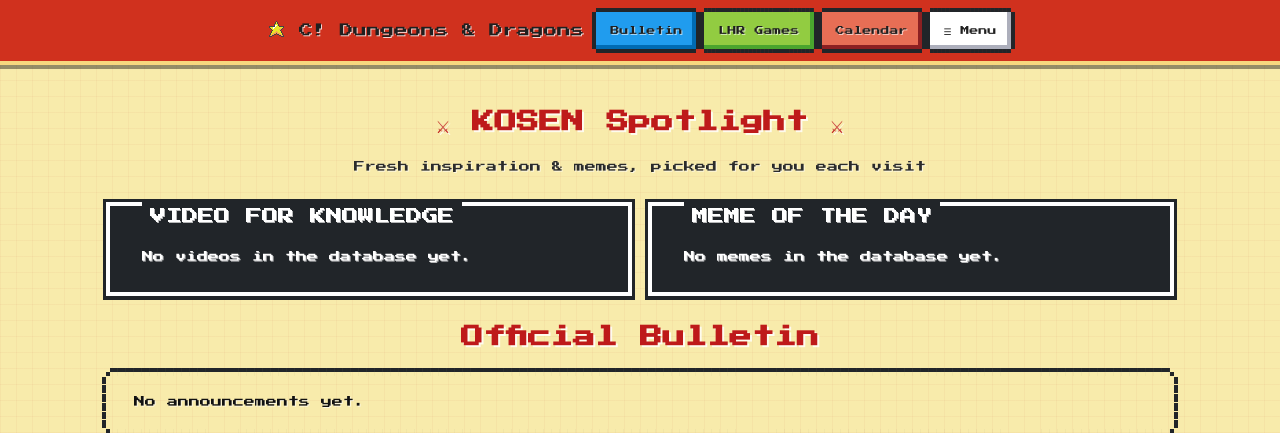
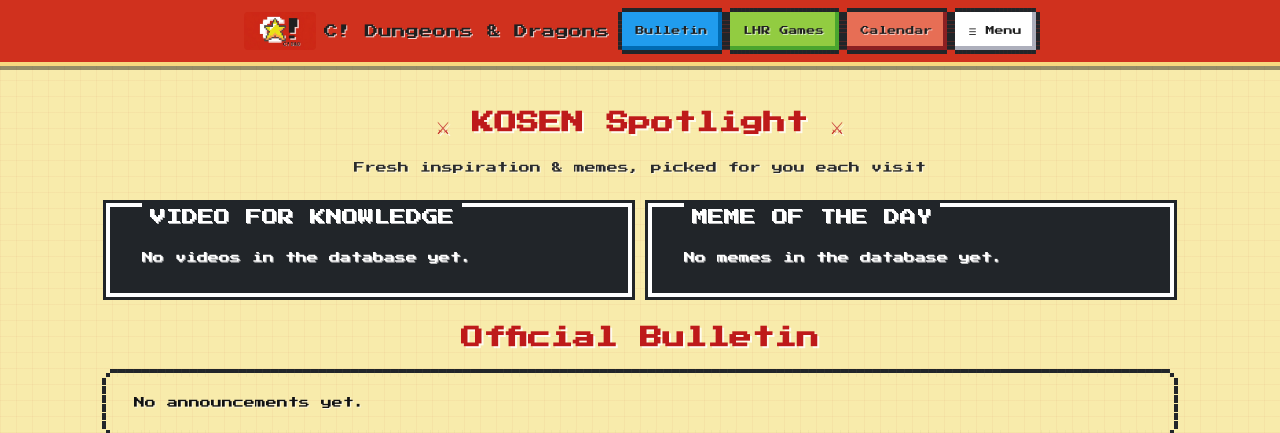
Before and after one commit to asaadzx/C_Dungeons_Dragons, a Flask app: page / in a window 1280 px wide. Shown: the top 433 px of the page. Run offline with Flask 3, Linux system fonts and the light colour scheme; data that the repository does not hold is empty; some libraries are stand-ins or nearby versions.

Commit message:
Add class logo and generate favicons
- Use Logo.png as the header logo and browser tab icon
- Generate favicon.ico plus 32px and Apple touch icons

```diff
--- a/app/static/css/style.css
+++ b/app/static/css/style.css
@@ -153,12 +153,28 @@ table {
 }
 
 .brand {
+    display: flex;
+    align-items: center;
+    gap: 0.5rem;
     font-family: 'Press Start 2P', monospace;
     font-size: 0.85rem;
     color: #1f1f1f;
     text-decoration: none;
     line-height: 1.5;
     text-shadow: 1px 1px 0 #ffffffcc;
+}
+
+/* Class logo shown next to the name in the top bar. */
+.brand-logo {
+    display: block;
+    height: 38px;
+    width: auto;
+    border-radius: 4px;
+}
+
+@media (max-width: 600px) {
+    .brand-logo { height: 30px; }
+    .brand-name { font-size: 0.65rem; }
 }
 
 .main-nav {
--- a/app/templates/base.html
+++ b/app/templates/base.html
@@ -17,6 +17,14 @@
     <meta name="viewport" content="width=device-width, initial-scale=1.0, maximum-scale=1.0, user-scalable=no">
     <title>C! Dungeons &amp; Dragons - {{ t('app.title') }}</title>
 
+    <!-- Browser tab icon (generated from docs/Logo/Logo.png). -->
+    <link rel="icon" href="{{ url_for('static', filename='img/favicon.ico') }}" sizes="any">
+    <link rel="icon" type="image/png" sizes="32x32"
+          href="{{ url_for('static', filename='img/favicon-32.png') }}">
+    <link rel="apple-touch-icon"
+          href="{{ url_for('static', filename='img/apple-touch-icon.png') }}">
+    <meta name="theme-color" content="#be1a1a">
+
     <!-- NES.css framework (stored locally in static/nes/ for offline use) -->
     <link rel="stylesheet" href="{{ url_for('static', filename='nes/nes.min.css') }}">
     <!-- Our custom D&D theme + layout, loaded after NES.css so it overrides -->
@@ -29,8 +37,10 @@
         <div class="topbar">
             <!-- Brand / home link -->
             <a class="brand" href="{{ url_for('hub.index') }}">
-                <i class="nes-icon star is-small"></i>
-                C! Dungeons &amp; Dragons
+                <img class="brand-logo"
+                     src="{{ url_for('static', filename='img/logo.png') }}"
+                     alt="C! Dungeons &amp; Dragons logo">
+                <span class="brand-name">C! Dungeons &amp; Dragons</span>
             </a>
 
             <!-- Main navigation. Only the three main sections are always
```
Also changed, not shown: app/static/img/apple-touch-icon.png (added), app/static/img/favicon-32.png (added), app/static/img/favicon.ico (added), app/static/img/icon-512.png (added), app/static/img/logo.png (added), 1 other file.
